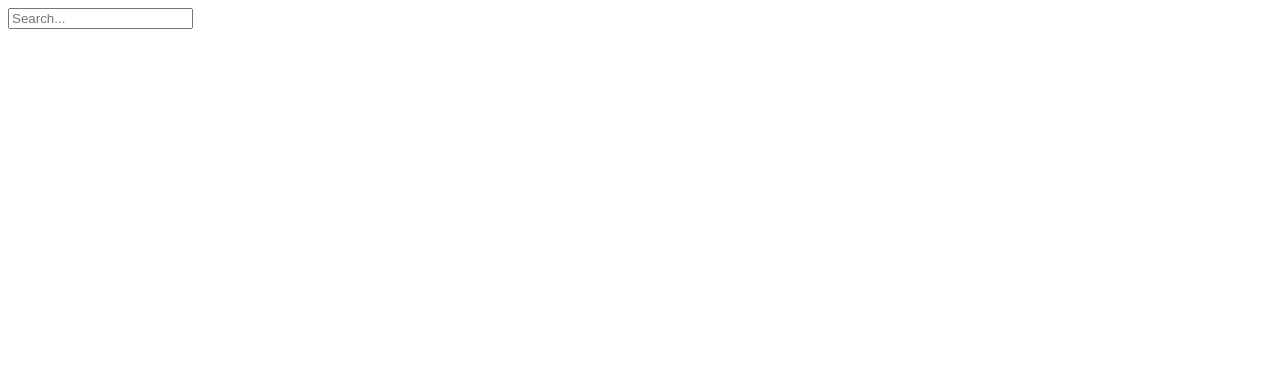
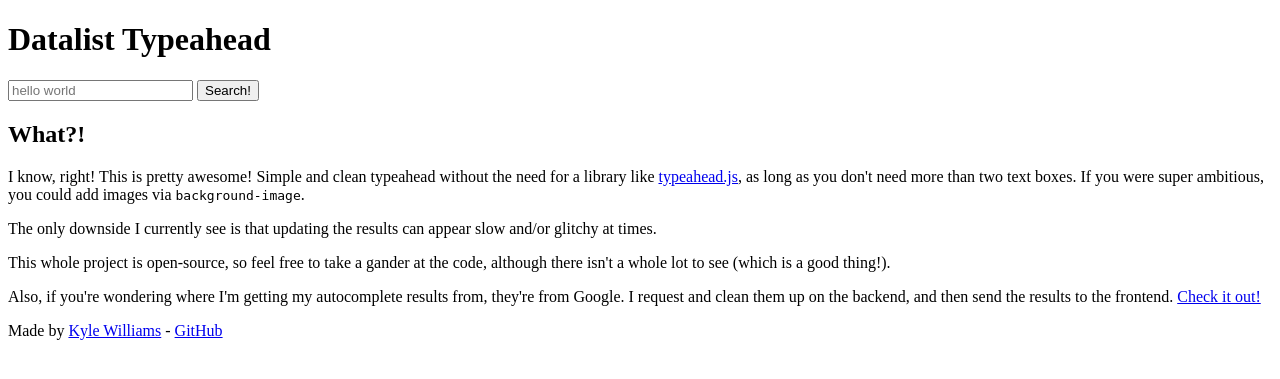
Before and after one commit to SuperSonicHub1/vanilla-js-typeahead, a Flask app: page / in a window 1280 px wide. Before the commit the part shown is almost empty. Shown: the top 379 px of the page. Run offline with Flask 2, Linux system fonts and the light colour scheme.

Commit message:
Make this repository understandable through comments, flavor text in the HTML, and the addition of a README.

```diff
--- a/main.py
+++ b/main.py
@@ -11,14 +11,19 @@ def index():
 
 @app.route('/autocomplete')
 def autocomplete():
+    """Grabs Google's kooky autocomplete API and reformats it for the front-end."""
+    # Tests for existance of query
     query = request.args.get('q', '')
     if not query:
         return jsonify([])
+
+    # Make request to endpoint
     res = requests.get(
         "https://www.google.com/complete/search",
         params={
             "q": query,
             "cp": len(query),
+            # Have no idea what the rest of these do
             "client": "psy-ab",
             "xssi": "t",
             "gs_ri": "gws-wiz",
@@ -27,18 +32,24 @@ def autocomplete():
             "psi": "UaP3X5P4OJG5ggeD27aoCw.1610064722698",
             "dpr": "1.3513514995574951"
         },
+        # A browser user agent is required to get result subtext
         headers={
             "user-agent": "Mozilla/5.0 (X11; CrOS x86_64 13505.73.0) AppleWebKit/537.36 (KHTML, like Gecko) Chrome/87.0.4280.109 Safari/537.36"
         }
     )
+
+    # Valid JSON is stored on the second line
     body = json.loads(
         res.text.splitlines()[1]
     )
     results = []
+
+    # Iterate over results
     for item in body[0]:
+        # Either get the nice looking version of the result or remove <b> tags from the normal version
         result_text = item[3]["zh"] if len(item) > 3 else Markup(item[0]).striptags()
+        # Get subtext if exists
         result_subtext = item[3]["zi"] if len(item) > 3 else ''
-
         results.append({
             "result": result_text,
             "subtext": result_subtext
--- a/templates/index.html
+++ b/templates/index.html
@@ -5,33 +5,72 @@
 	<meta charset="UTF-8">
 	<meta name="viewport" content="width=device-width, initial-scale=1.0">
 	<title>Datalist Typeahead</title>
+    <style>
+        .sr-only {
+            position: absolute;
+            left: -10000px;
+            width: 1px;
+            height: 1px;
+            top: auto;
+            overflow: hidden;
+        }
+    </style>
 </head>
 
 <body>
-	<input type="search" id="search-bar" list="autocomplete" placeholder="Search...">
-    <datalist id="autocomplete"></datalist>
+    <header>
+        <h1>Datalist Typeahead</h1>
+    </header>
+	<main>
+        <form action="https://google.com/search" method="get">
+            <label for="search-bar" class="sr-only">Try the typeahead: </label>
+            <input type="search" id="search-bar" name="q" list="autocomplete" placeholder="hello world">
+            <label for="search-button" class="sr-only">Search: </label>
+            <button type="submit" id="search-button">Search!</button>
+            <datalist id="autocomplete"></datalist>
+        </form>
+
+        <h2>What?!</h2>
+        <p>I know, right! This is pretty awesome! Simple and clean typeahead without the need for a library like <a href="https://twitter.github.io/typeahead.js/">typeahead.js</a>, as long as you don't need more than two text boxes. If you were super ambitious, you could add images via <code>background-image</code>.</p>
+        <p>The only downside I currently see is that updating the results can appear slow and/or glitchy at times.</p>
+        <p>This whole project is open-source, so feel free to take a gander at the code, although there isn't a whole lot to see (which is a good thing!).</p>
+        <p>Also, if you're wondering where I'm getting my autocomplete results from, they're from Google. I request and clean them up on the backend, and then send the results to the frontend. <a href="/autocomplete?q=hello world">Check it out!</a></p>
+    </main>
+    <footer>
+        Made by <a href="https://github.com/SuperSonicHub1/">Kyle Williams</a> - <a href="https://github.com/SuperSonicHub1/vanilla-js-typeahead">GitHub</a>
+    </footer>
     <script>
+        /**
+         * Removes all children nodes of a parent node. Used to clear all <option>s from a <datalist>.
+         * @param {Node} parent - Node to target
+         * @see {@link https://www.javascripttutorial.net/dom/manipulating/remove-all-child-nodes/|Origin of function}
+         */
         function removeAllChildNodes(parent) {
             while (parent.firstChild) {
                 parent.removeChild(parent.firstChild)
             }
         }
 
+        // Elements needed
         const search_box = document.getElementById("search-bar")
         const datalist = document.getElementById("autocomplete")
+
+        /**
+         * Where the magic happens
+         * @param {Event} e
+         */
         async function handleChange(e) {
             const query = e.target.value
-            const res = await fetch(`/autocomplete?q=${query}`)
+            const res = await fetch(`/autocomplete?q=${encodeURIComponent(query)}`)
             body = await res.json()
             removeAllChildNodes(datalist)
-            console.log(body)
-            for (const item of body) {
-                const {result, subtext} = item
+            for (const {result, subtext} of body) {
                 const option = new Option(subtext, result)
                 datalist.appendChild(option)
             }
         }
 
+        // Need to use 'input' in order to track changes while user is typing
         search_box.addEventListener('input', handleChange)
     </script>
 </body>
```
Also changed, not shown: README.md (added).
